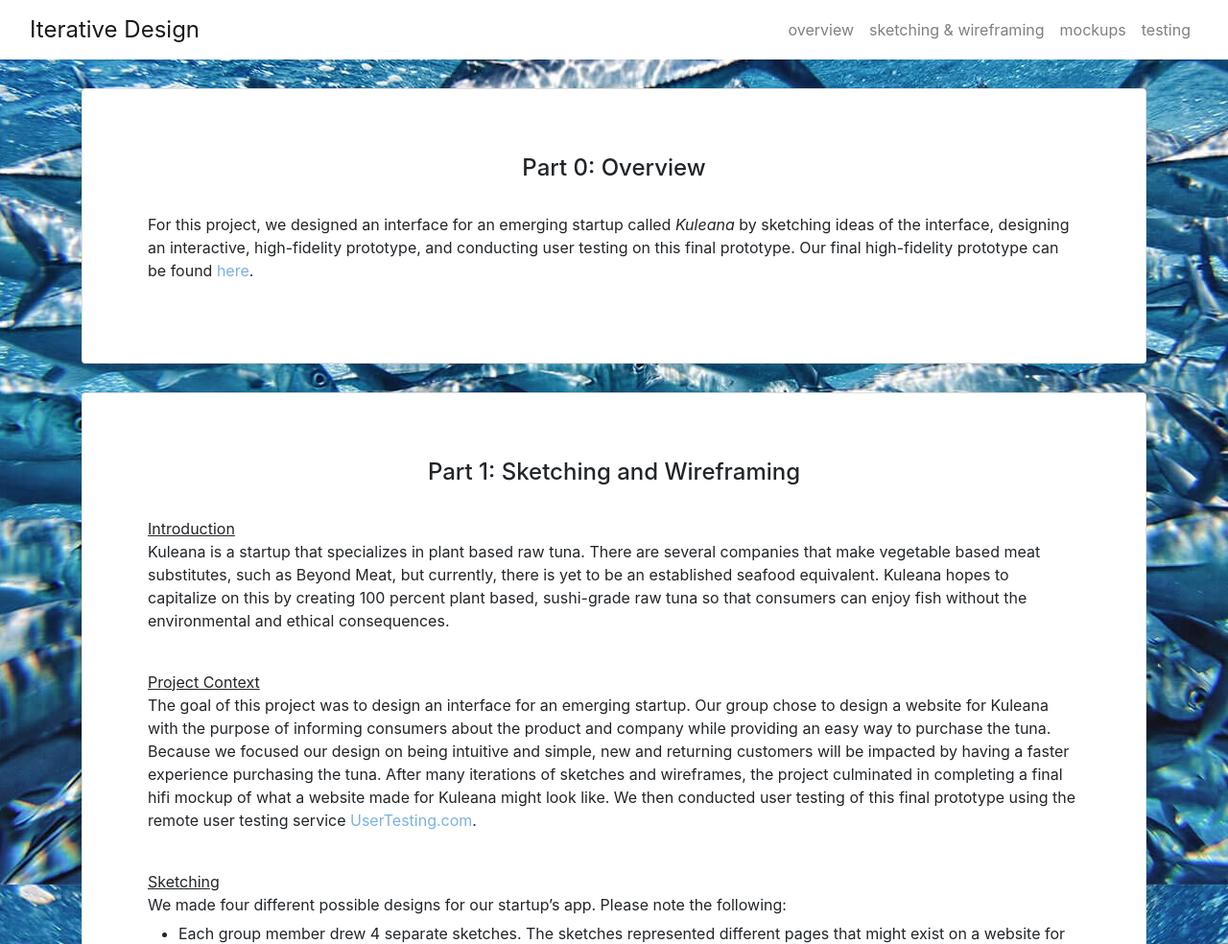
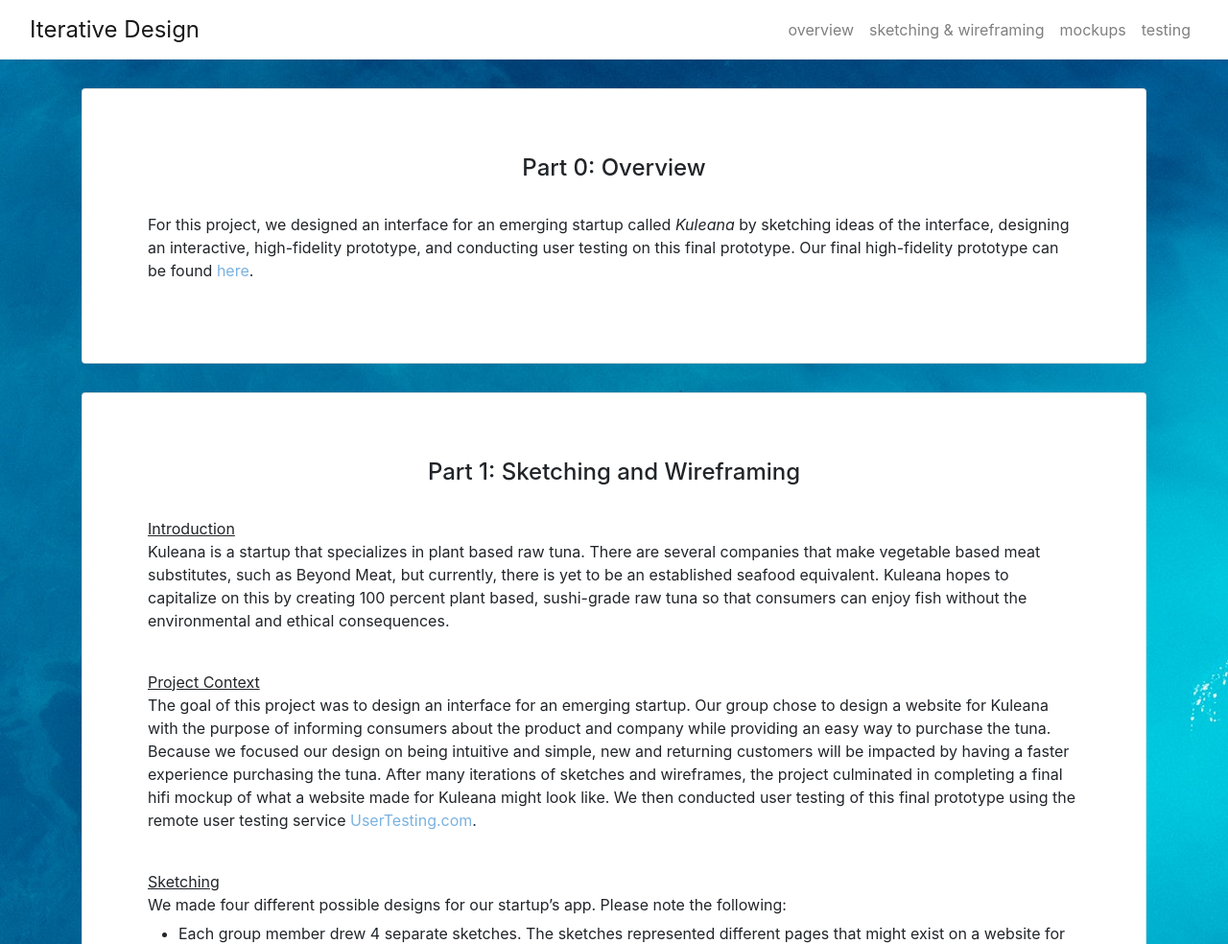
Before and after one commit to eeng5/iterative_design_handin, a PHP site: page / in a window 1280 px wide. Shown: the top 984 px of the page at 96% size. Run offline with PHP 8.4, Linux system fonts and the light colour scheme.

Commit message:
new background

```diff
--- a/index.css
+++ b/index.css
@@ -3,7 +3,7 @@ html {
 }
 
 body {
-    background: url(./images/school2.jpg) center fixed;
+    background: url(./images/blue.jpg) center fixed;
     height: calc(100vh - 56px);
 }
 
```
Also changed, not shown: images/blue.jpg (added), images/school.jpg (deleted), images/school2.jpg (deleted), 2 other files.
